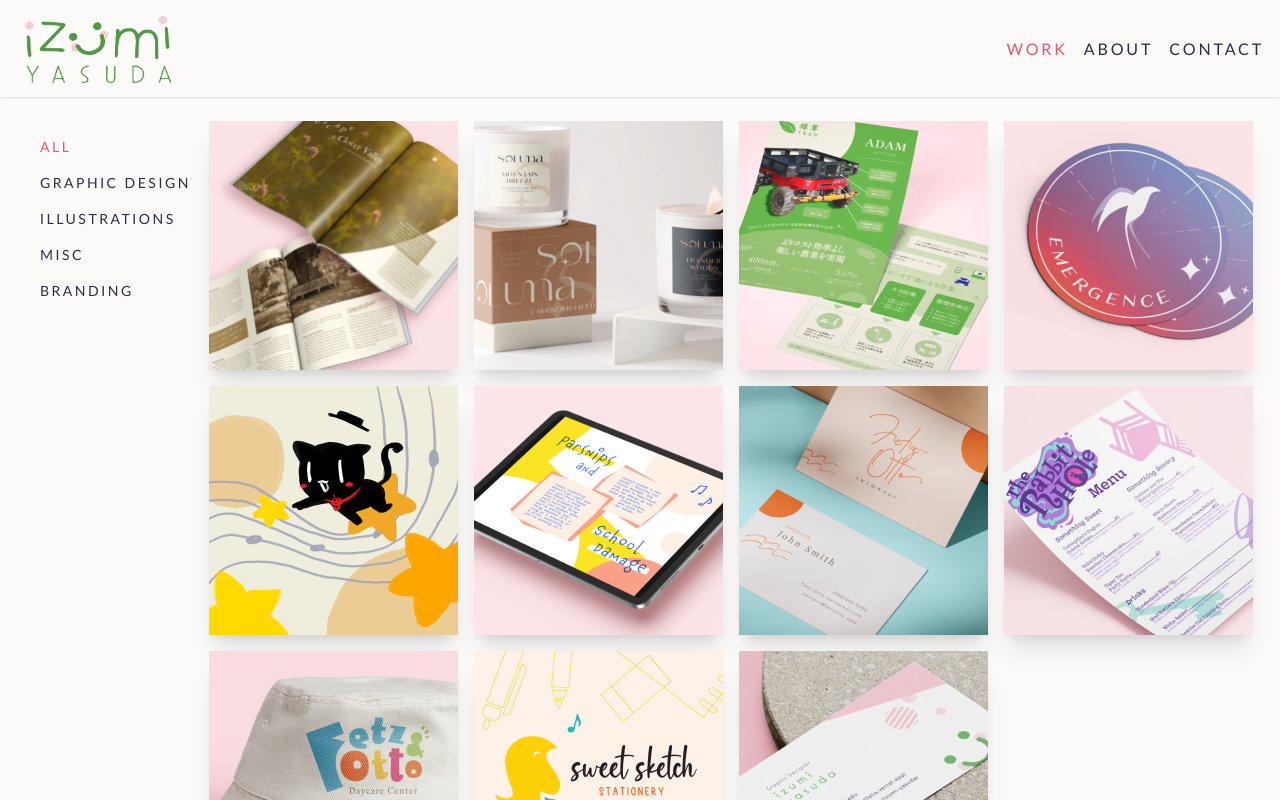
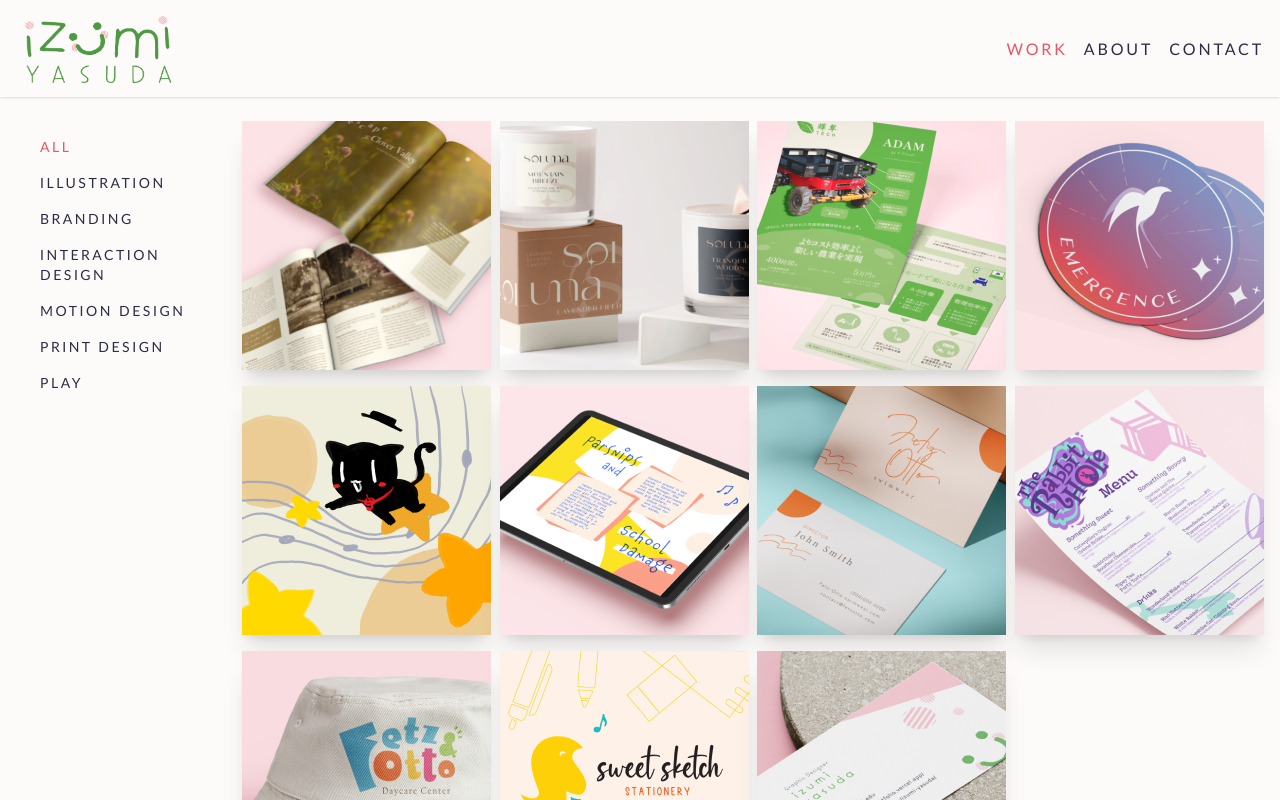
Before and after one commit to zozo-yasuda/izumi-portfolio, a Next.js app: page / in a window 1280 px wide. Shown: the top 800 px of the page. Built offline with nearby package versions, Linux system fonts and the light colour scheme; a web font is replaced by a local one.

Commit message:
Update globals.tsx

```diff
--- a/src/app/globals.tsx
+++ b/src/app/globals.tsx
@@ -2,10 +2,12 @@ import Artwork from "../app/components/models/Artwork";
 
 export enum TAG {
   ALL = "all",
-  GRAPHIC_DESIGN = "graphic design",
-  ILLUSTRATIONS = "illustrations",
-  MISC = "misc",
+  ILLUSTRATION = "illustration",
   BRANDING = "branding",
+  INTERACTION = "interaction design",
+  MOTION = "motion design",
+  PRINT = "print design",
+  PLAY = "play",
 }
 
 /**
@@ -16,8 +18,8 @@ export const FAUX_FLORIDA = new Artwork(
   "FAUX FLORIDA",
   "Project",
   "/thumbnails/tn1.png",
-  [TAG.GRAPHIC_DESIGN],
-  " ahftd"
+  [TAG.PRINT],
+  ""
 );
 
 export const SOLUNA = new Artwork(
@@ -25,7 +27,7 @@ export const SOLUNA = new Artwork(
   "SOLUNA",
   "Project",
   "/thumbnails/tn2.png",
-  [TAG.GRAPHIC_DESIGN, TAG.BRANDING],
+  [TAG.BRANDING],
   ""
 );
 
@@ -34,7 +36,7 @@ export const KISUI_TECH_FLYER = new Artwork(
   "KISUI TECH FLYER",
   "Project",
   "/thumbnails/tn3.png",
-  [TAG.GRAPHIC_DESIGN],
+  [TAG.PRINT],
   ""
 );
 export const AKM_30 = new Artwork(
@@ -42,7 +44,7 @@ export const AKM_30 = new Artwork(
   "AKM 30",
   "Project",
   "/thumbnails/tn4.png",
-  [TAG.GRAPHIC_DESIGN],
+  [TAG.PRINT, TAG.BRANDING],
   ""
 );
 export const MUSIC_THEORY_CAT = new Artwork(
@@ -50,7 +52,7 @@ export const MUSIC_THEORY_CAT = new Artwork(
   "MUSIC THEORY CAT",
   "Project",
   "/thumbnails/tn5.png",
-  [TAG.GRAPHIC_DESIGN],
+  [TAG.ILLUSTRATION],
   ""
 );
 export const DESIGN_HEROS = new Artwork(
@@ -58,7 +60,7 @@ export const DESIGN_HEROS = new Artwork(
   "DESIGN HEROS",
   "Project",
   "/thumbnails/tn6.png",
-  [TAG.GRAPHIC_DESIGN],
+  [TAG.MOTION],
   ""
 );
 export const FETZ_OTTO_SWIMWEAR = new Artwork(
@@ -66,7 +68,7 @@ export const FETZ_OTTO_SWIMWEAR = new Artwork(
   "FETZ OTTO",
   "Swimwear",
   "/thumbnails/tn7.png",
-  [TAG.GRAPHIC_DESIGN],
+  [TAG.BRANDING],
   "/pdfs/FetzOtto (1).pdf",
   (
     <p>
@@ -86,7 +88,7 @@ export const THE_RABBIT_HOLE = new Artwork(
   "THE RABBIT HOLE",
   "Project",
   "/thumbnails/tn8.png",
-  [TAG.GRAPHIC_DESIGN],
+  [TAG.MOTION, TAG.BRANDING, TAG.PRINT],
   "/pdfs/FetzOtto (1).pdf"
 );
 export const FETZ_OTTO_DAYCARE = new Artwork(
```
